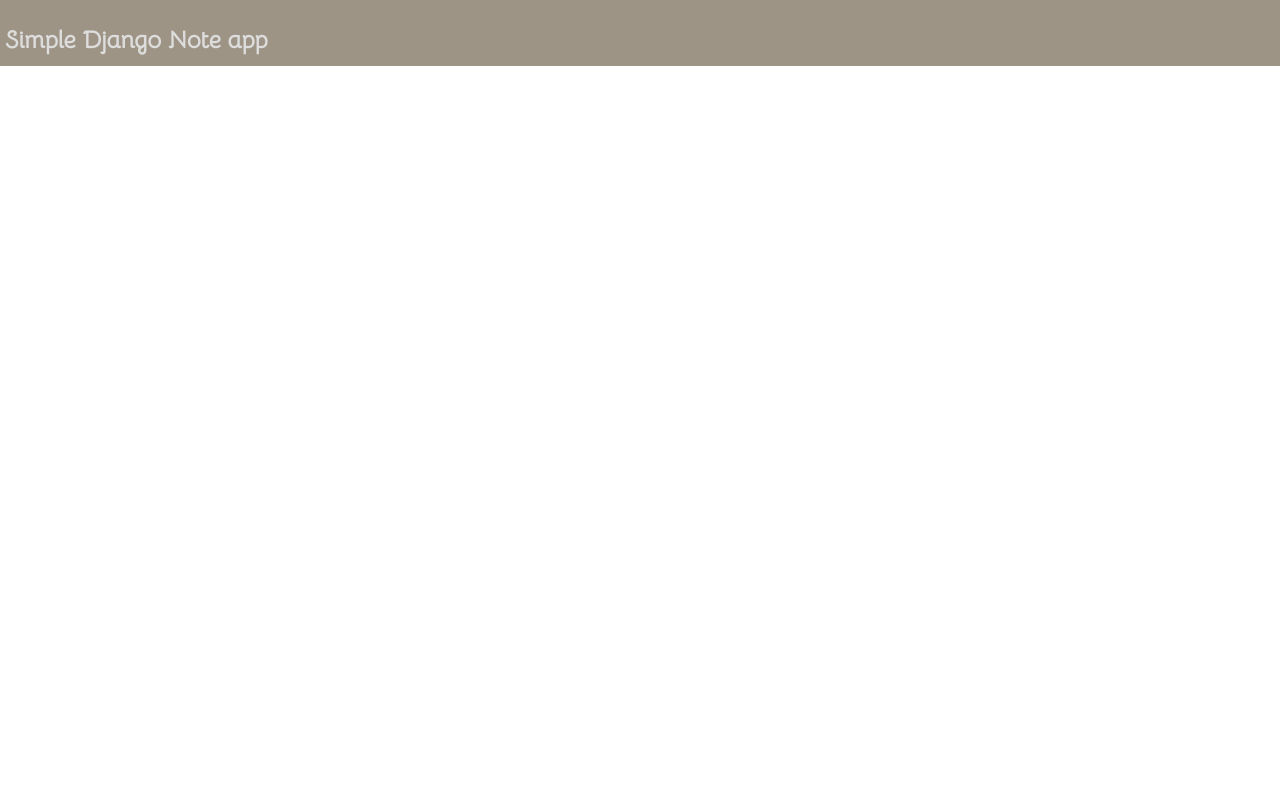
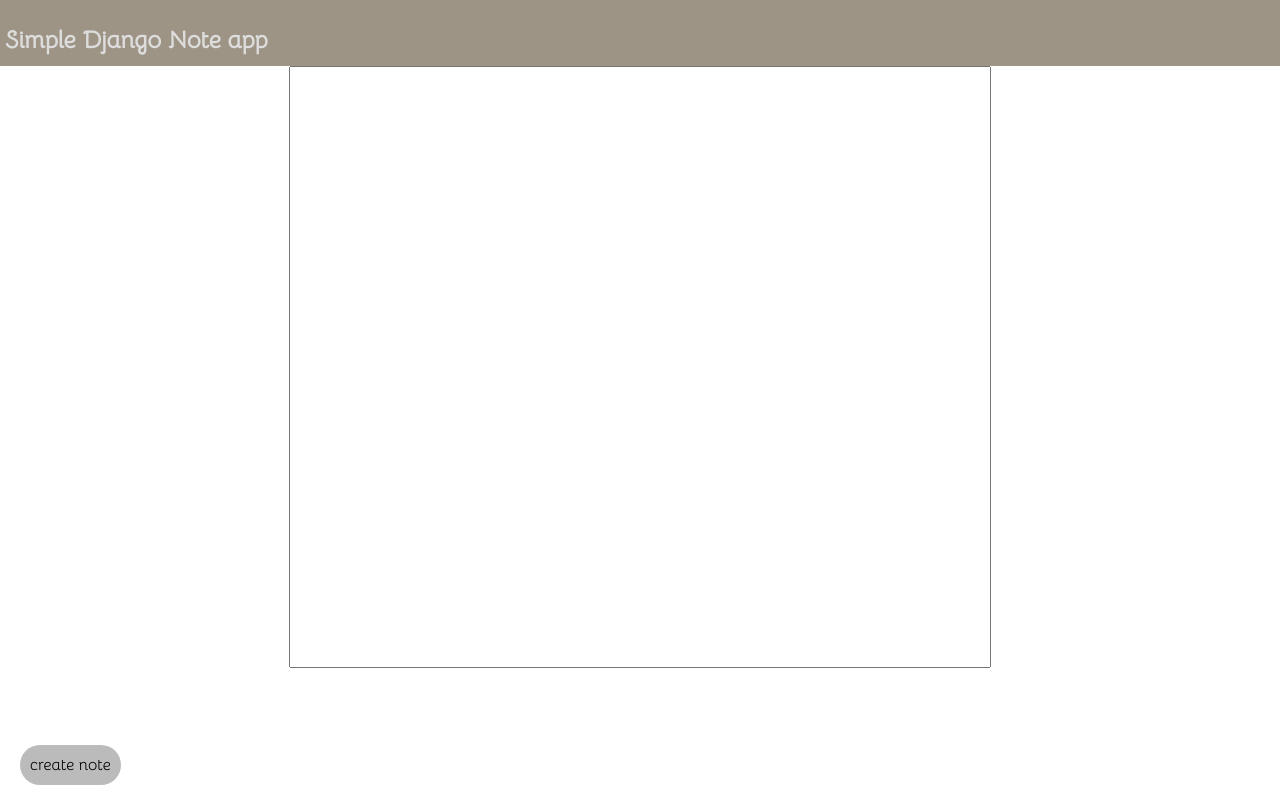
Before and after one commit to kotKolil/simple-django-notes, a Django app: page / in a window 1280 px wide. Run offline with Django 5.2, Linux system fonts and the light colour scheme.

Commit message:
added log in page and editor

```diff
--- a/djangoclipboard/app/templates/index.html
+++ b/djangoclipboard/app/templates/base.html
@@ -1,16 +1,24 @@
 <!DOCTYPE html>
 <html>
 <head>
-    <script src = "/static/main.js">
-    </script>
     <link rel="stylesheet" type="text/css" href="/static/style.css" media="screen"/>
     <meta name="viewport" content="width=device-width, maximum-scale=1, minimum-scale=1">
+    <title>{% block title %}Default title{% endblock title %}</title>
 </head>
 <body>
+<!--base elements of page - header and "create_note" button-->
     <div class="header">
         <H2>
             Simple Django Note app
         </H2>
     </div>
+    {% block content %}
+
+    {% endblock content %}
+    <div class = "button-div" onclick="create_note();">
+        create note
+    </div>
+
+
 </body>
 </html>
--- /dev/null
+++ b/djangoclipboard/app/templates/editor.html
@@ -0,0 +1,13 @@
+{% extends "base.html" %}
+{% block title %}Editor{% endblock title %}
+{% block content %}
+
+<div class="card-container">
+    <form>
+        <textarea>
+
+        </textarea>
+    </form>
+</div>
+
+{% endblock content %}
--- a/djangoclipboard/app/views.py
+++ b/djangoclipboard/app/views.py
@@ -2,4 +2,4 @@ from django.template.response import TemplateResponse
 
 # Create your views here.
 def index(request):
-    return TemplateResponse(request, "index.html")
+    return TemplateResponse(request, "editor.html")
--- a/djangoclipboard/static/style.css
+++ b/djangoclipboard/static/style.css
@@ -5,6 +5,14 @@ body, html {
     margin: 0px;
     font-family:bellota;
 }
+
+#tag-text {
+    padding: 3px;
+    color:#000000;
+    border-right: black solid 2px;
+    border-left: black solid 2px;
+}
+
 @font-face {
     font-family: 'bellota';
     src: url('bellota-regular.ttf');
@@ -32,6 +40,14 @@ body, html {
 
 }
 
+.card-container textarea {
+    padding: 100px;
+    width: 500px;
+    height: 400px;
+    resize: none;
+
+}
+
 .card {
     display: flex;
     margin: 1vw;
@@ -55,3 +71,26 @@ body, html {
     text-align:left;
     color: #555555;
 }
+
+.button-div {
+    position:fixed;
+    left:20px;
+    bottom:15px;
+    border-radius: 20px;
+    background-color: #BBBBBB;
+    padding: 10px;
+}
+
+.center {
+    position:fixed;
+    left: 40%;
+    bottom: 50%;
+    border: 3px solid black;
+    padding: 10px;
+}
+
+.button-submit-div {
+    border-radius: 20px;
+    background-color: #BBBBBB;
+    padding: 10px;
+}
```
Also changed, not shown: djangoclipboard/app/templates/log_in.html (added, +15 -0 lines).
